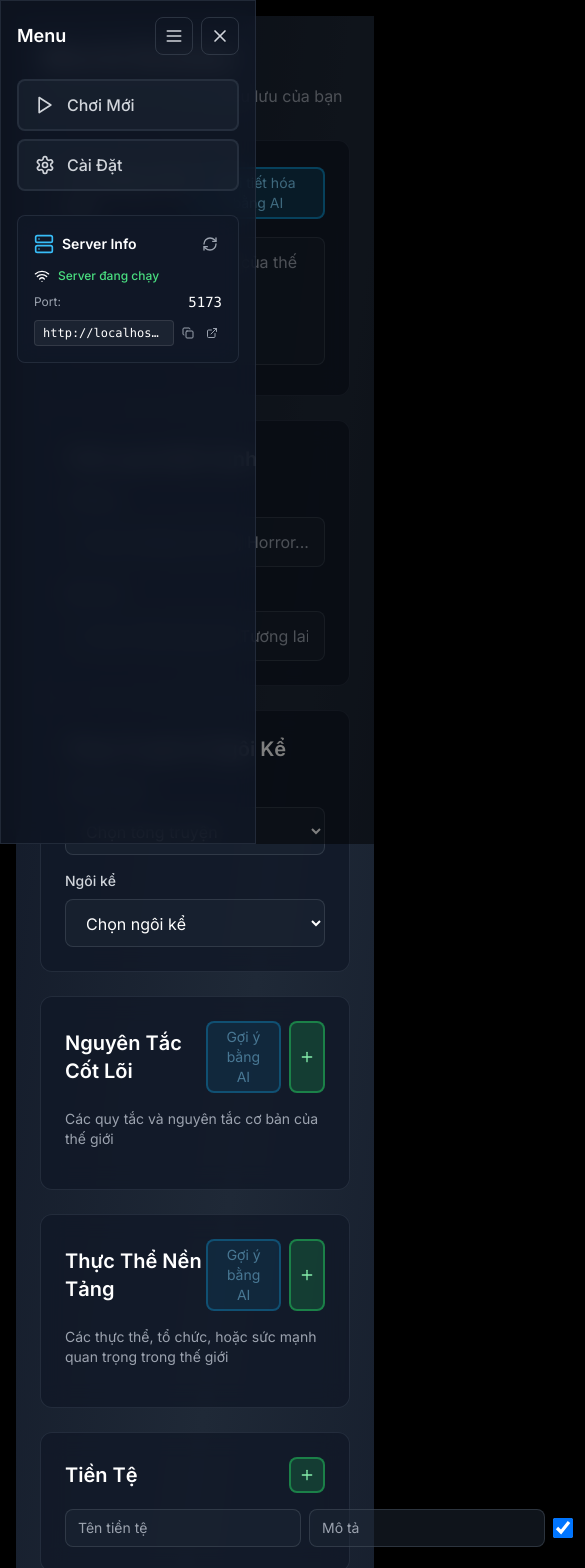
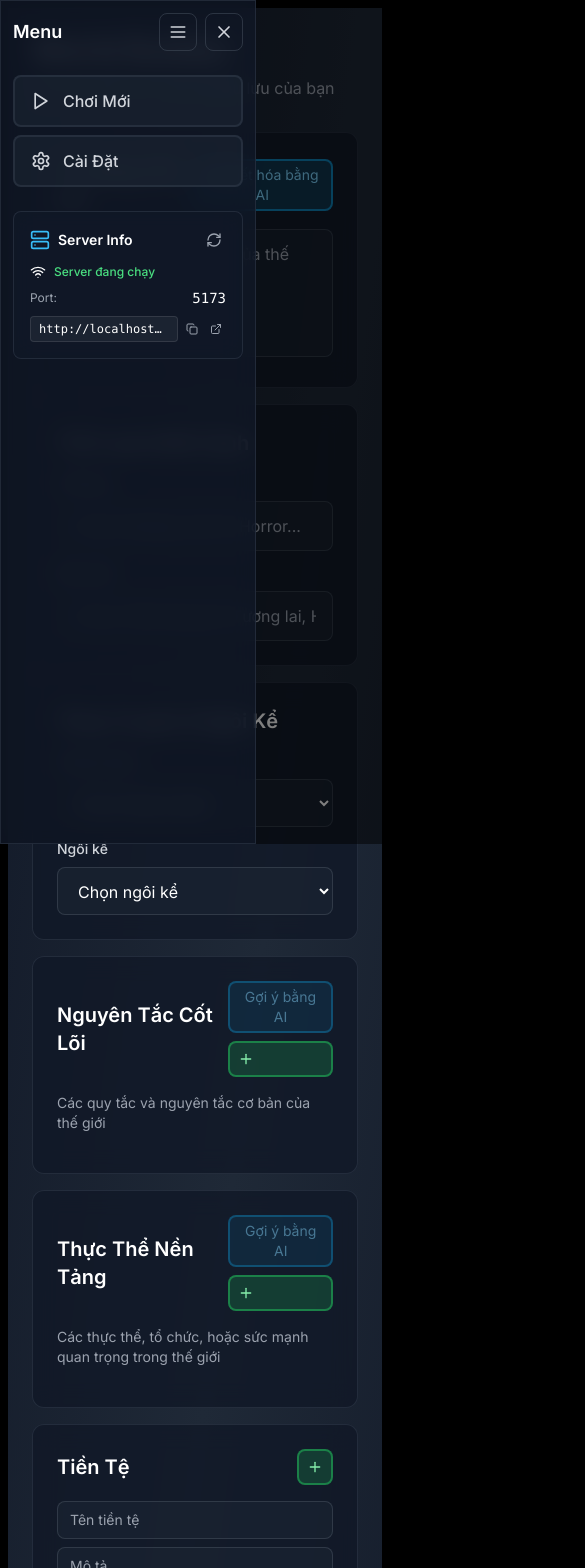
Before and after one commit to SonnPyker/ai-game, a React (Vite) app: page /world-builder in a window 390 px wide. Shown: the top 1568 px of the page, 585 px wide, since content can reach past the window. Built offline with nearby package versions, Linux system fonts and the light colour scheme.

Commit message:
feat-mobile-responsive

```diff
--- a/port-config.json
+++ b/port-config.json
@@ -1,6 +1,6 @@
 {
   "port": 5173,
   "url": "http://localhost:5173",
-  "timestamp": "09/19/2025 Fri 10:46:05.02",
+  "timestamp": "09/19/2025 Fri 11:14:27.54",
   "status": "ready"
 }
--- a/src/components/Layout.tsx
+++ b/src/components/Layout.tsx
@@ -46,13 +46,13 @@ export function Layout({ children }: LayoutProps) {
         <main className={`flex-1 main-transition ${
           sidebarOpen ? 'main-with-sidebar' : 'main-full-width'
         } ${
-          location.pathname === '/game' ? 'p-0' : 'p-4 lg:p-6'
+          location.pathname === '/game' ? 'p-0' : 'p-2 sm:p-4 lg:p-6'
         }`}>
           {/* Toggle Button - chỉ hiện khi sidebar đóng */}
           {!sidebarOpen && (
             <button
               onClick={toggleSidebar}
-              className="fixed top-4 left-4 z-40 p-3 bg-primary-500/20 border-2 border-primary-500/50 rounded-lg text-primary-300 hover:bg-primary-500/30 hover:border-primary-400 transition-all duration-200 shadow-lg"
+              className="fixed top-2 left-2 sm:top-4 sm:left-4 z-40 p-2 sm:p-3 bg-primary-500/20 border-2 border-primary-500/50 rounded-lg text-primary-300 hover:bg-primary-500/30 hover:border-primary-400 transition-all duration-200 shadow-lg"
               title="Mở menu"
             >
               <Menu className="w-6 h-6" />
--- a/src/components/Sidebar.tsx
+++ b/src/components/Sidebar.tsx
@@ -22,10 +22,10 @@ export function Sidebar({ isOpen, onClose, onToggle }: SidebarProps) {
   ];
 
   return (
-    <aside className={`fixed left-0 top-0 w-64 h-full glass-effect border-r border-gray-700/50 overflow-y-auto scrollbar-hide z-50 sidebar-transition ${
+    <aside className={`fixed left-0 top-0 w-64 sm:w-72 h-full glass-effect border-r border-gray-700/50 overflow-y-auto scrollbar-hide z-50 sidebar-transition ${
       isOpen ? 'sidebar-open' : 'sidebar-closed'
     }`}>
-      <nav className="p-4">
+      <nav className="p-3 sm:p-4">
         <div className="flex items-center justify-between mb-6">
           <h2 className="text-lg font-semibold text-white">Menu</h2>
           <div className="flex items-center space-x-2">
--- a/src/components/WorldBuilder/WorldBuilder.tsx
+++ b/src/components/WorldBuilder/WorldBuilder.tsx
@@ -464,9 +464,9 @@ export function WorldBuilder() {
           </div>
         </div>
 
-        <div className="grid grid-cols-1 lg:grid-cols-3 gap-8">
+        <div className="grid grid-cols-1 xl:grid-cols-3 gap-4 lg:gap-8">
           {/* Main Form */}
-          <div className="lg:col-span-2 space-y-6">
+          <div className="xl:col-span-2 space-y-4 lg:space-y-6">
             {/* Core Idea */}
             <motion.div
               className="glass-effect p-6 rounded-xl"
@@ -500,7 +500,7 @@ export function WorldBuilder() {
               transition={{ duration: 0.5, delay: 0.1 }}
             >
               <h3 className="text-xl font-semibold text-white mb-4">Thể Loại & Bối Cảnh</h3>
-              <div className="grid grid-cols-1 md:grid-cols-2 gap-4">
+              <div className="grid grid-cols-1 sm:grid-cols-2 gap-3 lg:gap-4">
                 <div>
                   <label className="block text-sm font-medium text-gray-300 mb-2">Thể loại</label>
                   <input
@@ -532,7 +532,7 @@ export function WorldBuilder() {
               transition={{ duration: 0.5, delay: 0.2 }}
             >
               <h3 className="text-xl font-semibold text-white mb-4">Tông Truyện & Ngôi Kể</h3>
-              <div className="grid grid-cols-1 md:grid-cols-2 gap-4">
+              <div className="grid grid-cols-1 sm:grid-cols-2 gap-3 lg:gap-4">
                 <div>
                   <label className="block text-sm font-medium text-gray-300 mb-2">Tông truyện</label>
                   <select
@@ -571,7 +571,7 @@ export function WorldBuilder() {
             >
               <div className="flex items-center justify-between mb-4">
                 <h3 className="text-xl font-semibold text-white">Nguyên Tắc Cốt Lõi</h3>
-                <div className="flex space-x-2">
+                <div className="flex flex-col sm:flex-row gap-2 sm:space-x-2">
                   <button
                     onClick={() => handleAISuggestion('corePrinciples')}
                     disabled={isGenerating || !worldData.coreIdea.trim()}
@@ -591,7 +591,7 @@ export function WorldBuilder() {
               <p className="text-sm text-gray-400 mb-4">Các quy tắc và nguyên tắc cơ bản của thế giới</p>
               <div className="space-y-3">
                 {worldData.corePrinciples.map((principle, index) => (
-                  <div key={index} className="flex space-x-2">
+                  <div key={index} className="flex flex-col sm:flex-row gap-2 sm:space-x-2">
                     <input
                       type="text"
                       value={principle.name}
@@ -626,7 +626,7 @@ export function WorldBuilder() {
             >
               <div className="flex items-center justify-between mb-4">
                 <h3 className="text-xl font-semibold text-white">Thực Thể Nền Tảng</h3>
-                <div className="flex space-x-2">
+                <div className="flex flex-col sm:flex-row gap-2 sm:space-x-2">
                   <button
                     onClick={() => handleAISuggestion('foundationEntities')}
                     disabled={isGenerating || !worldData.coreIdea.trim()}
@@ -704,7 +704,7 @@ export function WorldBuilder() {
               </div>
               <div className="space-y-3">
                 {worldData.currencies.map((currency, index) => (
-                  <div key={index} className="flex space-x-2">
+                  <div key={index} className="flex flex-col sm:flex-row gap-2 sm:space-x-2">
                     <input
                       type="text"
                       value={currency.name}
@@ -747,7 +747,7 @@ export function WorldBuilder() {
               transition={{ duration: 0.5, delay: 0.6 }}
             >
               <h3 className="text-xl font-semibold text-white mb-4">Thời Gian & Độ Khó</h3>
-              <div className="grid grid-cols-1 md:grid-cols-2 gap-4">
+              <div className="grid grid-cols-1 sm:grid-cols-2 gap-3 lg:gap-4">
                 <div>
                   <label className="block text-sm font-medium text-gray-300 mb-2">Năm bắt đầu</label>
                   <input
@@ -851,7 +851,7 @@ export function WorldBuilder() {
           <motion.div
             initial={{ opacity: 0, scale: 0.9 }}
             animate={{ opacity: 1, scale: 1 }}
-            className="bg-gray-900 border border-gray-700/50 rounded-lg p-6 max-w-2xl w-full mx-4 max-h-[80vh] overflow-y-auto"
+            className="bg-gray-900 border border-gray-700/50 rounded-lg p-4 sm:p-6 max-w-2xl w-full mx-2 sm:mx-4 max-h-[90vh] sm:max-h-[80vh] overflow-y-auto"
           >
             <h3 className="text-xl font-semibold text-white mb-2">Gợi ý Nguyên Tắc</h3>
             <p className="text-sm text-gray-400 mb-4">AI đã phân tích thế giới của bạn và đề xuất các mục sau.</p>
@@ -935,7 +935,7 @@ export function WorldBuilder() {
           <motion.div
             initial={{ opacity: 0, scale: 0.9 }}
             animate={{ opacity: 1, scale: 1 }}
-            className="bg-gray-900 border border-gray-700/50 rounded-lg p-6 max-w-2xl w-full mx-4 max-h-[80vh] overflow-y-auto"
+            className="bg-gray-900 border border-gray-700/50 rounded-lg p-4 sm:p-6 max-w-2xl w-full mx-2 sm:mx-4 max-h-[90vh] sm:max-h-[80vh] overflow-y-auto"
           >
             <h3 className="text-xl font-semibold text-white mb-2">Gợi ý Thực Thể</h3>
             <p className="text-sm text-gray-400 mb-4">AI đã phân tích thế giới của bạn và đề xuất các mục sau.</p>
@@ -1026,7 +1026,7 @@ export function WorldBuilder() {
           <motion.div
             initial={{ opacity: 0, scale: 0.9 }}
             animate={{ opacity: 1, scale: 1 }}
-            className="bg-gray-900 border border-gray-700/50 rounded-lg p-6 max-w-4xl w-full mx-4 max-h-[80vh] overflow-y-auto"
+            className="bg-gray-900 border border-gray-700/50 rounded-lg p-4 sm:p-6 max-w-4xl w-full mx-2 sm:mx-4 max-h-[95vh] sm:max-h-[80vh] overflow-y-auto"
           >
             <h3 className="text-2xl font-semibold text-white mb-4">Mô Tả Thế Giới</h3>
             <div className="bg-gray-700/30 border border-gray-600/50 rounded-lg p-4 mb-6">
--- a/src/index.css
+++ b/src/index.css
@@ -78,11 +78,11 @@
   }
 
   .main-with-sidebar {
-    @apply lg:ml-64;
+    @apply xl:ml-64;
   }
 
   .main-full-width {
-    @apply lg:ml-0;
+    @apply xl:ml-0;
   }
 }
 
--- a/src/pages/HomePage.tsx
+++ b/src/pages/HomePage.tsx
@@ -96,7 +96,7 @@ export function HomePage() {
           </p>
         </div>
 
-        <div className="grid grid-cols-1 md:grid-cols-2 lg:grid-cols-4 gap-8">
+        <div className="grid grid-cols-1 sm:grid-cols-2 lg:grid-cols-4 gap-4 lg:gap-8">
           {features.map((feature, index) => {
             const Icon = feature.icon;
             return (
@@ -129,7 +129,7 @@ export function HomePage() {
         animate={{ opacity: 1 }}
         transition={{ duration: 0.8, delay: 0.6 }}
       >
-        <div className="glass-effect p-12 rounded-2xl max-w-4xl mx-auto">
+        <div className="glass-effect p-6 sm:p-8 lg:p-12 rounded-2xl max-w-4xl mx-auto">
           <h2 className="text-4xl font-fantasy font-bold text-gradient mb-6">
             Sẵn Sàng Bắt Đầu Cuộc Phiêu Lưu?
           </h2>
```
Also changed, not shown: src/pages/CharacterCreationPage.tsx (+6 -6 lines).
